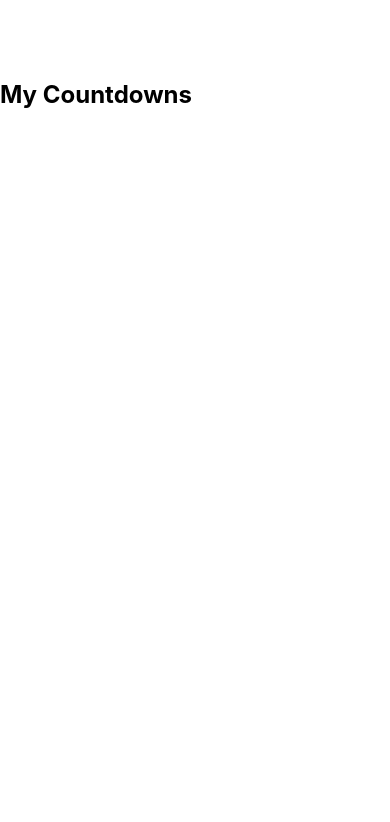
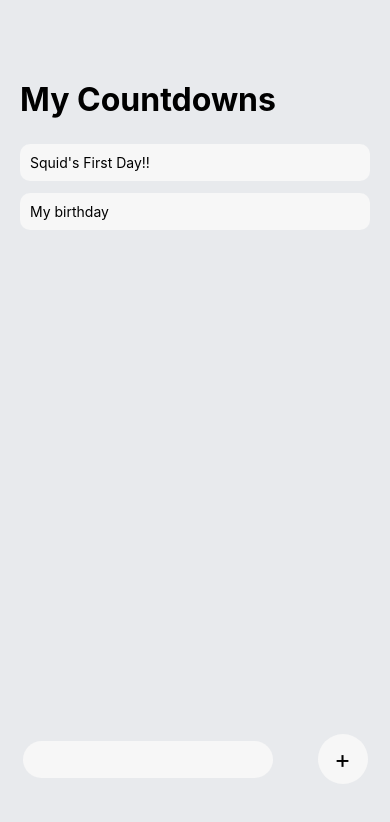
Before and after one commit to danielyj98/countdowns-app, a React Native app: screen / in a window 390 px wide. Shown: the top 822 px of the page. Built offline with nearby package versions, Linux system fonts and the light colour scheme.

Commit message:
Basic Layout and styling

```diff
--- a/App.js
+++ b/App.js
@@ -1,11 +1,38 @@
-import { StatusBar } from "expo-status-bar";
-import { StyleSheet, Text, View } from "react-native";
+import {
+  Platform,
+  StyleSheet,
+  Text,
+  View,
+  KeyboardAvoidingView,
+  TextInput,
+  TouchableOpacity
+} from "react-native";
+
+import Task from "./components/Task";
 
 export default function App() {
   return (
     <View style={styles.container}>
-      <View style={styles.taskWrapper} />
-      <Text style={styles.sectionTitle}>My Countdowns</Text>
+      <View style={styles.tasksWrapper}>
+        <Text style={styles.sectionTitle}>My Countdowns</Text>
+        <View style={styles.items}>
+          <Task text={"Squid's First Day!!"} />
+          <Task text={"My birthday"} />
+        </View>
+      </View>
+
+      <KeyboardAvoidingView
+        behavior={Platform.OS === "ios" ? "padding" : "height"}
+        style={styles.addTaskWrapper}
+      >
+        <TextInput style={styles.input} placeHolder={"Add a task"} />
+
+        <TouchableOpacity>
+          <View style={styles.addWrapper}>
+            <Text style={styles.addText}>+</Text>
+          </View>
+        </TouchableOpacity>
+      </KeyboardAvoidingView >
     </View>
   );
 }
@@ -13,14 +40,52 @@ export default function App() {
 const styles = StyleSheet.create({
   container: {
     flex: 1,
-    backgroundColor: "#fff"
+    backgroundColor: "#E8EAED"
   },
-  taskWrapper: {
+  tasksWrapper: {
     paddingTop: 80,
-    paddingHorizontal: 20,
+    paddingHorizontal: 20
   },
   sectionTitle: {
-    fontSize: 24,
+    fontSize: 32,
     fontWeight: "bold"
+  },
+  items: {
+    marginTop: 25
+  },
+  addTaskWrapper: {
+    position: 'absolute',
+    bottom: 60,
+    width: '100%',
+    flexDirection: 'row',
+    justifyContent: "space-around",
+    alignItems: 'center'
+  },
+  input: {
+    paddingVertical: 10,
+    paddingHorizontal: 15,
+    backgroundColor: '#f7f7f7',
+    borderRadius: 30,
+    width: 250,
+    shadowColor: "#000000",
+    shadowOpacity: 0.1,
+    shadowRadius: 1.5,
+    shadowOffset: {}
+  },
+  addWrapper: {
+    width: 50,
+    height: 50,
+    backgroundColor: '#f7f7f7',
+    justifyContent: 'center',
+    alignItems: "center",
+    borderRadius: 90,
+    shadowColor: "#000000",
+    shadowOpacity: 0.1,
+    shadowRadius: 1.5,
+    shadowOffset: {}
+  },
+  addText: {
+    fontSize: 25,
+    // fontWeight: "bold",
   }
 });
--- /dev/null
+++ b/components/Task.js
@@ -0,0 +1,21 @@
+import React from "react";
+import { View, Text, StyleSheet } from "react-native";
+
+const Task = (props) => {
+  return (
+    <View style={styles.item}>
+      <Text>{props.text}</Text>
+    </View>
+  );
+};
+
+const styles = StyleSheet.create({
+  item: {
+    backgroundColor: '#f7f7f7',
+    padding: 10,
+    borderRadius: 10,
+    marginBottom: 12
+  }
+})
+
+export default Task;
```
